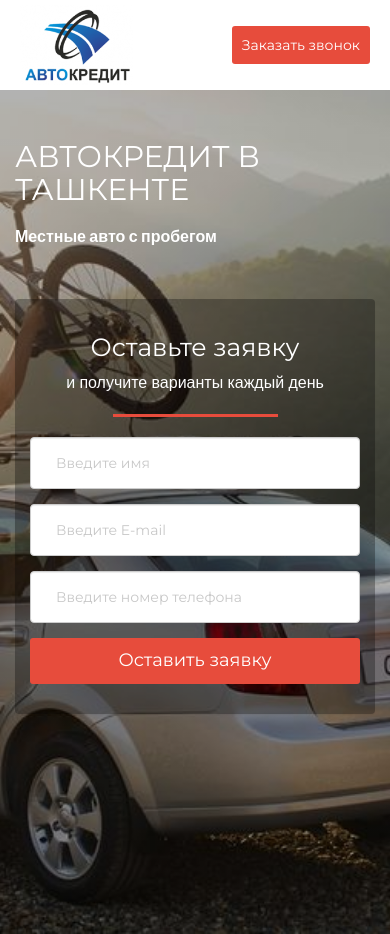
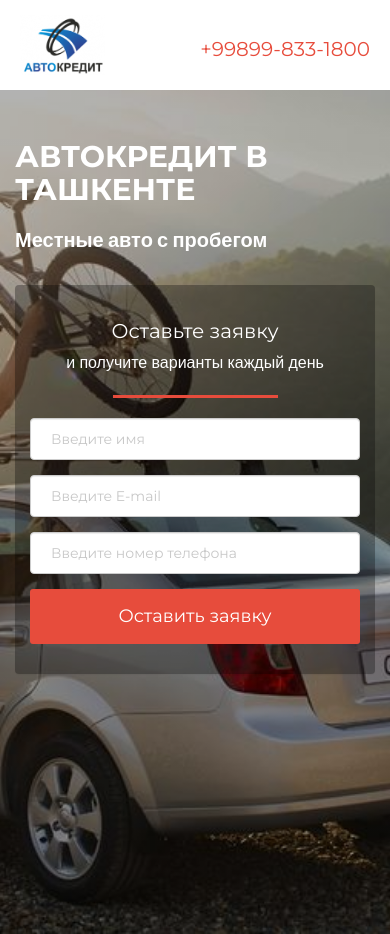
Before and after one commit to Safarali/auto-credit, a PHP site: page /index.html in a window 390 px wide. Run offline with PHP 8.4, Linux system fonts and the light colour scheme; some libraries are stand-ins or nearby versions.

Commit message:
Media query fixed

```diff
--- a/css/custom.css
+++ b/css/custom.css
@@ -33,13 +33,17 @@ a:focus {
 	width: auto;
 }
 
-.schedule-call {
+.call-us {
 	float: right;
 	margin-bottom: 0px;
 	position: relative;
 	top: 30px;
 }
 
+.call-us a {
+	font-size: 25px;
+	color: #e74c3c;
+}
 .my-button,
 .my-button:focus{
 	border-radius: 3px;
@@ -64,8 +68,7 @@ a:focus {
 	background-repeat: no-repeat;
 	background-attachment: scroll;;
 	background-position: center;
-	height: 80vh;
-	overflow: hidden;
+	height: 90vh;
 }
 
 
@@ -95,7 +98,7 @@ a:focus {
 	background: #FEFDFB;
 	border: none;
 	position: relative;
-	top: 100px;
+	top: 80px;
 }
 .form-control {
 	padding: 25px;
--- a/css/query.css
+++ b/css/query.css
@@ -1,68 +1,57 @@
+/* iPhone */
 
-
-
-@media (min-width: 501px) and (max-width:650px) {
-	.top-navbar {
-		padding: 5px 20px;
-	}
-}
-
-@media (max-width: 500px) {
-	.top-navbar {
-		padding:5px 20px;
-	}
-
-	.my-button,
-	.my-button:hover,
-	.my-button:focus {
-		padding: 10px;
-	}
+@media only screen and (max-width: 768px) {
 
 	.hero-banner {
 		height: 100vh;
 	}
+	.top-navbar {
+		padding-right: 20px;
+		padding-left: 20px;
+	}
 
-	.hero-form {
-		background: rgba(0,0,0,.3);
-		margin-top: -30px;
+	.call-us {
+		top: 20px;
+	}
+	.call-us a  {
+		font-size: 20px;
+	}
+
+	.logo img {
+		height: 60px;
 	}
 
 	.hero-text {
 		top: 30px;
-		font-weight: bold;
 	}
 	.hero-text h1 {
 		font-size: 30px;
+		font-weight: bold;
 	}
+
 	.hero-text p {
+		font-size: 20px;
+		font-weight: bold;
+	}
+
+	.hero-form {
+		top: 50px;
+		background-color: rgba(0, 0, 0, 0.3);
+	}
+
+	form h2 {
+		color: #fff;
+		font-size: 20px;
+
+	}
+
+	form p {
+		color: #fff;
 		font-size: 16px;
 	}
 
-
-	form p, form h2 {
-		color: #fff;
+	.form-control {
+		padding: 20px;
 	}
 
-	form h2 {
-		font-size: 25px;
-	}
-
-	form p {
-		font-size: 16px;
-	}
-
-
-	.form-control {
-		padding: 25px;
-	}
 }
-
-/*@media (max-width: 321px) {
-	.hero-form {
-		top: 55px;
-	}
-
-	form h2 {
-		margin-top: 0px;
-	}
-}*/
--- a/index.html
+++ b/index.html
@@ -19,14 +19,15 @@
 		<link rel="stylesheet" href="css/font-awesome.min.css">
 		<link rel="stylesheet" href="css/custom.css">
 		<link rel="stylesheet" href="css/query.css">
+		<script src="https://use.fontawesome.com/9e42a48f63.js"></script>
 	</head>
 	<body>
 		<nav class="top-navbar">
 			<div class="logo">
 				<img src="images/logo.png" alt="АВТОКРЕДИТ В ТАШКЕНТЕ"/>
 			</div>
-			<div class="schedule-call">
-				<a class="my-button" href="#">Заказать звонок</a>
+			<div class="call-us">
+				<a href="tel:+99899-833-1800"></i>+99899-833-1800</a>
 			</div>
 		</nav>
 		<header class="hero-banner">
```
